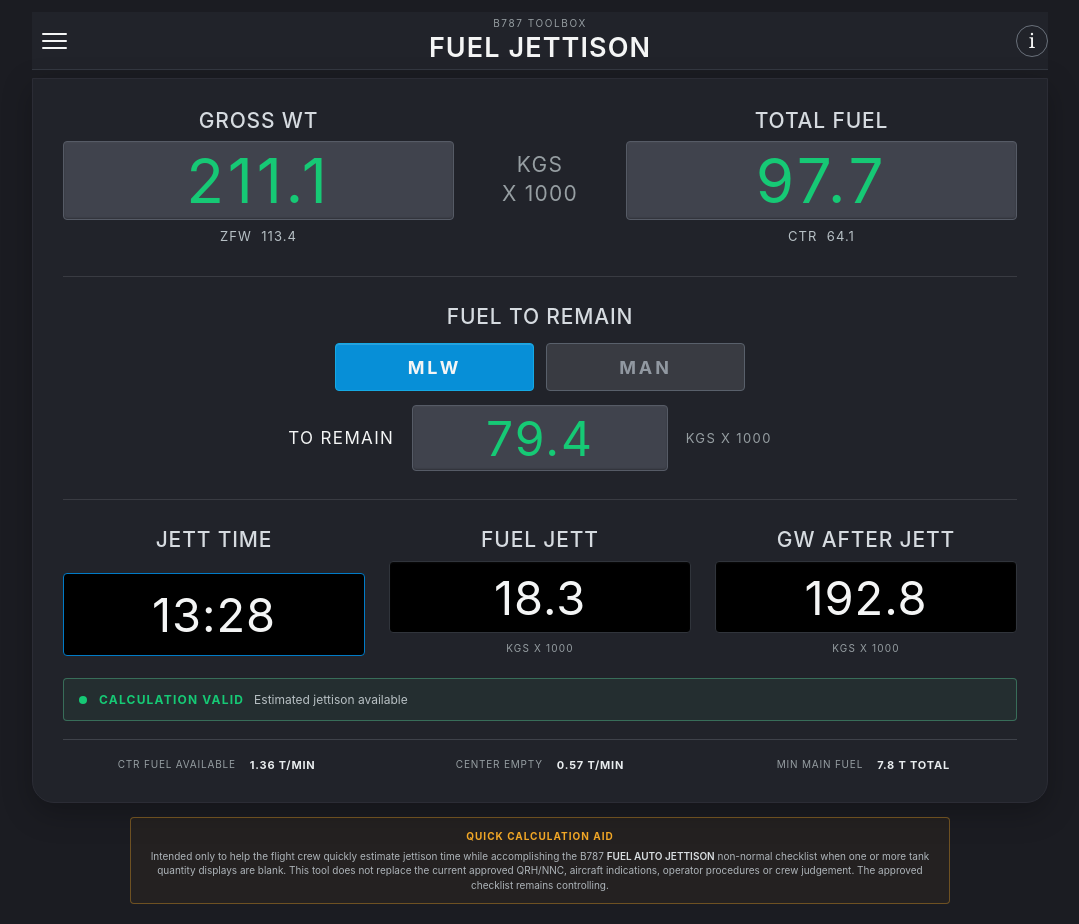
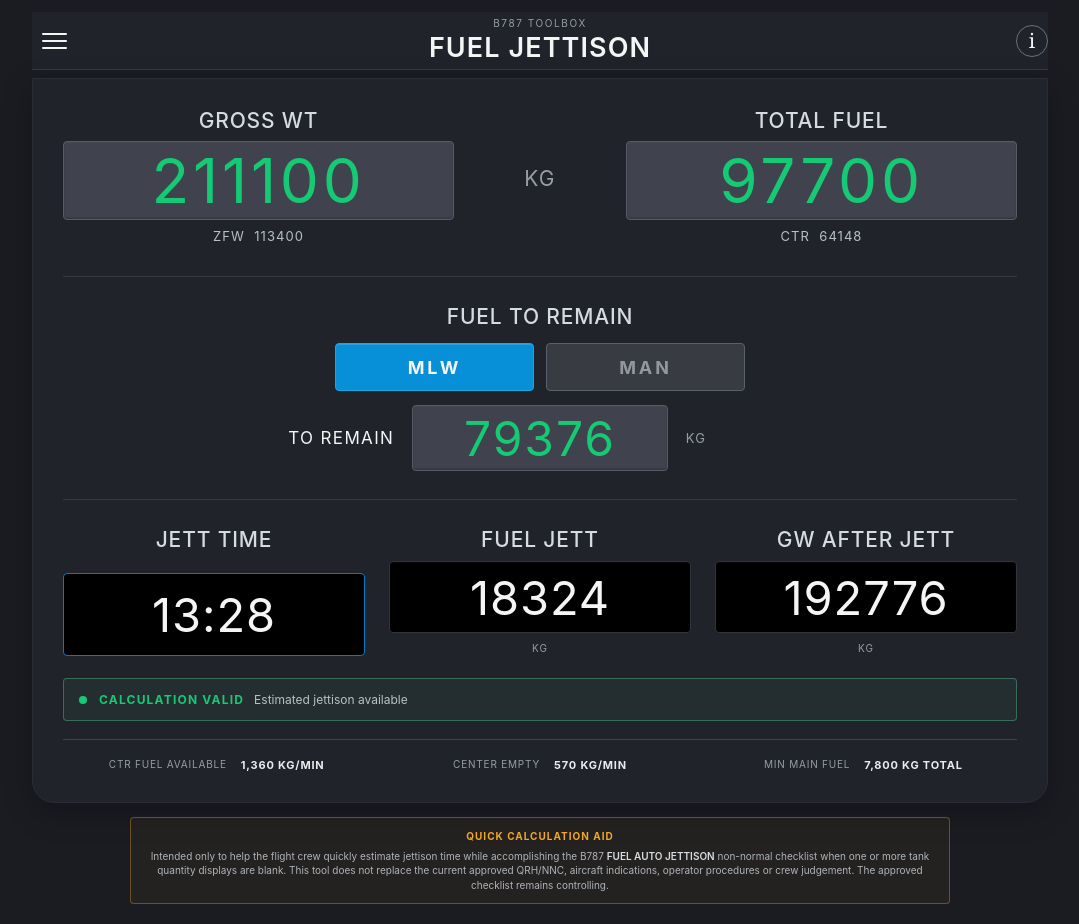
Before and after one commit to Captain-web-hue/B787, a Next.js app: page / in a window 1280 px wide. Shown: the whole page, without its empty margins (100-1179 px from the left). Built offline with nearby package versions, Linux system fonts and the light colour scheme.

Commit message:
Display all entered weights in kilograms

```diff
--- a/app/page.tsx
+++ b/app/page.tsx
@@ -7,30 +7,13 @@
   formatDuration,
   type JettisonMode,
 } from "@/lib/jettison";
+import { formatKg, normalizeWeightInput, parseWeightKg } from "@/lib/weight-input";
 
 const DEFAULT_INPUTS = {
-  grossWeight: "211.1",
-  totalFuel: "97.7",
-  manualRemain: "52.2",
+  grossWeight: "211100",
+  totalFuel: "97700",
+  manualRemain: "52200",
 };
-
-function parseTonnes(value: string) {
-  const normalized = value.replace(",", ".").trim();
-  if (!normalized) return Number.NaN;
-  return Number(normalized) * 1000;
-}
-
-function normalizeTonnesInput(value: string) {
-  const normalized = value.replace(",", ".").trim();
-  if (!normalized) return value;
-  const parsed = Number(normalized);
-  return Number.isFinite(parsed) ? parsed.toFixed(1) : value;
-}
-
-function formatTonnes(value: number, fallback = "--.-") {
-  if (!Number.isFinite(value)) return fallback;
-  return (value / 1000).toFixed(1);
-}
 
 function isFiniteNonNegative(value: number) {
   return Number.isFinite(value) && value >= 0;
@@ -54,9 +37,9 @@
             manualRemain: string;
             mode: JettisonMode;
           }>;
-          if (parsed.grossWeight) setGrossWeight(parsed.grossWeight);
-          if (parsed.totalFuel) setTotalFuel(parsed.totalFuel);
-          if (parsed.manualRemain) setManualRemain(parsed.manualRemain);
+          if (parsed.grossWeight) setGrossWeight(normalizeWeightInput(parsed.grossWeight));
+          if (parsed.totalFuel) setTotalFuel(normalizeWeightInput(parsed.totalFuel));
+          if (parsed.manualRemain) setManualRemain(normalizeWeightInput(parsed.manualRemain));
           if (parsed.mode === "MLW" || parsed.mode === "MAN") setMode(parsed.mode);
         } catch {
           window.localStorage.removeItem("b787-jettison-inputs-v1");
@@ -105,16 +88,16 @@
   const result = useMemo(
     () =>
       calculateJettison({
-        grossWeightKg: parseTonnes(input.grossWeight),
-        totalFuelKg: parseTonnes(input.totalFuel),
+        grossWeightKg: parseWeightKg(input.grossWeight),
+        totalFuelKg: parseWeightKg(input.totalFuel),
         mode: input.mode,
-        manualFuelToRemainKg: parseTonnes(input.manualRemain),
+        manualFuelToRemainKg: parseWeightKg(input.manualRemain),
       }),
     [input.grossWeight, input.totalFuel, input.manualRemain, input.mode],
   );
 
-  const grossWeightKg = parseTonnes(input.grossWeight);
-  const totalFuelKg = parseTonnes(input.totalFuel);
+  const grossWeightKg = parseWeightKg(input.grossWeight);
+  const totalFuelKg = parseWeightKg(input.totalFuel);
   const impliedZfwKg = grossWeightKg - totalFuelKg;
   const grossWeightEntered = isFiniteNonNegative(grossWeightKg);
   const totalFuelEntered = isFiniteNonNegative(totalFuelKg);
@@ -127,7 +110,7 @@
   const totalFuelAccepted = totalFuelEntered
     && totalFuelKg <= AIRCRAFT_DATA.totalFuelCapacityKg
     && weightPairConsistent;
-  const manualRemainAccepted = isFiniteNonNegative(parseTonnes(input.manualRemain));
+  const manualRemainAccepted = isFiniteNonNegative(parseWeightKg(input.manualRemain));
 
   function selectManualMode() {
     input.setMode("MAN");
@@ -172,19 +155,18 @@
                 value={input.grossWeight}
                 onFocus={() => input.setGrossWeight("")}
                 onChange={(event) => input.setGrossWeight(event.target.value)}
-                onBlur={() => input.setGrossWeight(normalizeTonnesInput(input.grossWeight))}
+                onBlur={() => input.setGrossWeight(normalizeWeightInput(input.grossWeight))}
                 aria-invalid={!grossWeightAccepted}
                 aria-label="Current gross weight in tonnes"
               />
             </span>
             <span className="derived-line">
-              ZFW&nbsp;&nbsp;{formatTonnes(result.zeroFuelWeightKg)}
+              ZFW&nbsp;&nbsp;{formatKg(result.zeroFuelWeightKg)}
             </span>
           </label>
 
           <div className="unit-stack" aria-hidden="true">
-            <span>KGS</span>
-            <span>X 1000</span>
+            <span>KG</span>
           </div>
 
           <label className="input-card">
@@ -196,13 +178,13 @@
                 value={input.totalFuel}
                 onFocus={() => input.setTotalFuel("")}
                 onChange={(event) => input.setTotalFuel(event.target.value)}
-                onBlur={() => input.setTotalFuel(normalizeTonnesInput(input.totalFuel))}
+                onBlur={() => input.setTotalFuel(normalizeWeightInput(input.totalFuel))}
                 aria-invalid={!totalFuelAccepted}
                 aria-label="Current total fuel in tonnes"
               />
             </span>
             <span className="derived-line">
-              CTR&nbsp;&nbsp;{formatTonnes(result.assumedCenterFuelKg)}
+              CTR&nbsp;&nbsp;{formatKg(result.assumedCenterFuelKg)}
             </span>
           </label>
         </div>
@@ -241,17 +223,17 @@
                   value={input.manualRemain}
                   onFocus={() => input.setManualRemain("")}
                   onChange={(event) => input.setManualRemain(event.target.value)}
-                  onBlur={() => input.setManualRemain(normalizeTonnesInput(input.manualRemain))}
+                  onBlur={() => input.setManualRemain(normalizeWeightInput(input.manualRemain))}
                   aria-invalid={!manualRemainAccepted}
                   aria-label="Manual fuel to remain in tonnes"
                 />
               </span>
             ) : (
               <output className="magenta-display">
-                {formatTonnes(result.selectedFuelToRemainKg)}
+                {formatKg(result.selectedFuelToRemainKg)}
               </output>
             )}
-            <span className="inline-unit">KGS X 1000</span>
+            <span className="inline-unit">KG</span>
           </div>
         </section>
 
@@ -264,13 +246,13 @@
           </article>
           <article className="result-card">
             <span className="system-label">FUEL JETT</span>
-            <output>{formatTonnes(result.actualFuelToJettisonKg)}</output>
-            <small>KGS X 1000</small>
+            <output>{formatKg(result.actualFuelToJettisonKg)}</output>
+            <small>KG</small>
           </article>
           <article className="result-card">
             <span className="system-label">GW AFTER JETT</span>
-            <output>{formatTonnes(result.grossWeightAfterJettisonKg)}</output>
-            <small>KGS X 1000</small>
+            <output>{formatKg(result.grossWeightAfterJettisonKg)}</output>
+            <small>KG</small>
           </article>
         </section>
 
@@ -283,15 +265,15 @@
         <section className="rate-strip" aria-label="Calculation assumptions">
           <div>
             <span>CTR FUEL AVAILABLE</span>
-            <strong>1.36 T/MIN</strong>
+            <strong>1,360 KG/MIN</strong>
           </div>
           <div>
             <span>CENTER EMPTY</span>
-            <strong>0.57 T/MIN</strong>
+            <strong>570 KG/MIN</strong>
           </div>
           <div>
             <span>MIN MAIN FUEL</span>
-            <strong>7.8 T TOTAL</strong>
+            <strong>7,800 KG TOTAL</strong>
           </div>
         </section>
       </section>
@@ -324,12 +306,12 @@
               <button type="button" onClick={() => setDetailsOpen(false)} aria-label="Close">×</button>
             </div>
             <dl className="data-list">
-              <div><dt>MTOW</dt><dd>{formatTonnes(AIRCRAFT_DATA.mtowKg)} t</dd></div>
-              <div><dt>MLW</dt><dd>{formatTonnes(AIRCRAFT_DATA.mlwKg)} t</dd></div>
-              <div><dt>MZFW</dt><dd>{formatTonnes(AIRCRAFT_DATA.mzfwKg)} t</dd></div>
-              <div><dt>Main capacity</dt><dd>{formatTonnes(AIRCRAFT_DATA.mainTankCapacityKg)} t</dd></div>
-              <div><dt>Center capacity</dt><dd>{formatTonnes(AIRCRAFT_DATA.centerTankCapacityKg)} t</dd></div>
-              <div><dt>Minimum each main</dt><dd>{formatTonnes(AIRCRAFT_DATA.minFuelEachMainKg)} t</dd></div>
+              <div><dt>MTOW</dt><dd>{formatKg(AIRCRAFT_DATA.mtowKg)} kg</dd></div>
+              <div><dt>MLW</dt><dd>{formatKg(AIRCRAFT_DATA.mlwKg)} kg</dd></div>
+              <div><dt>MZFW</dt><dd>{formatKg(AIRCRAFT_DATA.mzfwKg)} kg</dd></div>
+              <div><dt>Main capacity</dt><dd>{formatKg(AIRCRAFT_DATA.mainTankCapacityKg)} kg</dd></div>
+              <div><dt>Center capacity</dt><dd>{formatKg(AIRCRAFT_DATA.centerTankCapacityKg)} kg</dd></div>
+              <div><dt>Minimum each main</dt><dd>{formatKg(AIRCRAFT_DATA.minFuelEachMainKg)} kg</dd></div>
             </dl>
             <p className="modal-copy">
               Tank distribution is estimated by filling the main tanks first, then the center tank.
```
